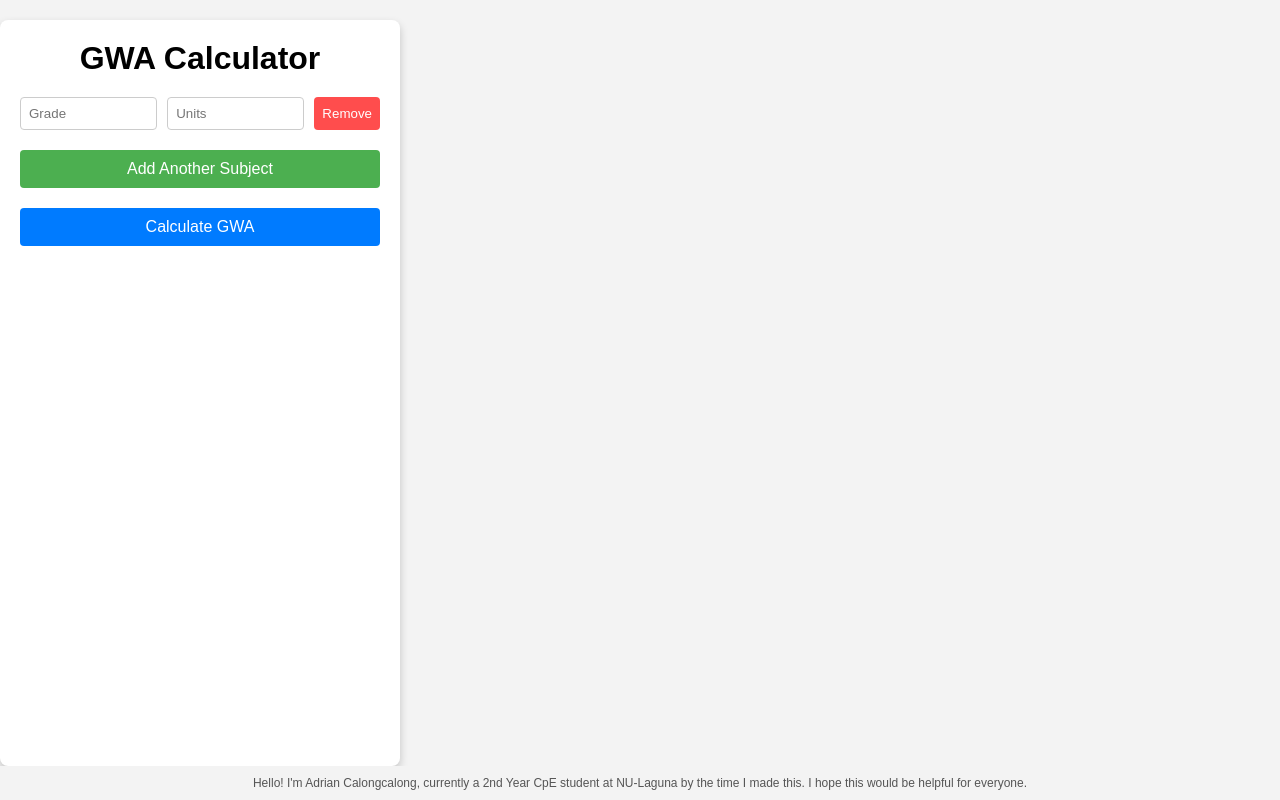
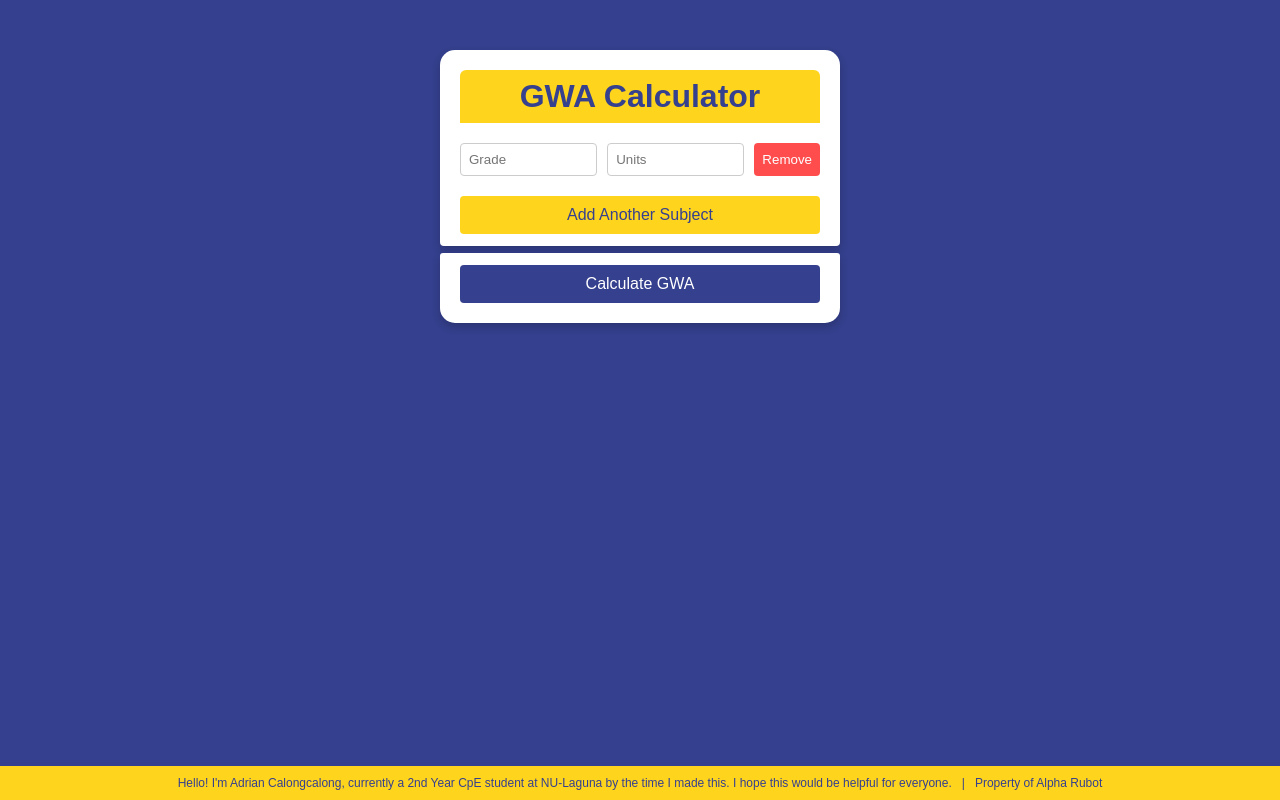
Before and after one commit to DreyLicht/NU-GWA-Calculator, a plain HTML site: page index.html in a window 1280 px wide. Drawn offline with Linux system fonts and the light colour scheme.

Commit message:
Add files via upload

```diff
--- a/index.html
+++ b/index.html
@@ -1,6 +1,7 @@
 <!DOCTYPE html>
 <html lang="en">
 <head>
+  <link rel="shortcut icon" type="image/x-icon" href="RUBOT.png" />
   <meta charset="UTF-8">
   <meta name="viewport" content="width=device-width, initial-scale=1.0">
   <title>GWA Calculator</title>
@@ -17,12 +18,14 @@
       </div>
     </div>
     <button id="add-grade">Add Another Subject</button>
+  </div>
+  <div class="container2">
     <button id="calculate-gwa">Calculate GWA</button>
     <h2 id="result"></h2>
   </div>
 
   <footer>
-    <p>Hello! I'm Adrian Calongcalong, currently a 2nd Year CpE student at NU-Laguna by the time I made this. I hope this would be helpful for everyone.</p>
+    <p>Hello! I'm Adrian Calongcalong, currently a 2nd Year CpE student at NU-Laguna by the time I made this. I hope this would be helpful for everyone.   |    Property of Alpha Rubot </p>
   </footer>
 
   <script src="script.js"></script>
--- a/style.css
+++ b/style.css
@@ -7,25 +7,48 @@
 body {
   display: flex;
   flex-direction: column;
+  align-items: center;
   min-height: 100vh;
+  margin: 0;
   font-family: Arial, sans-serif;
-  background-color: #f3f3f3;
+  background-color: rgb(53,64,142);
 }
 
 .container {
   background-color: #fff;
   padding: 20px;
-  border-radius: 8px;
+  padding-bottom:2px;
+  border-top-left-radius: 15px;
+  border-top-right-radius: 15px;
+  border-bottom-left-radius: 4px;
+  border-bottom-right-radius: 4px;
   box-shadow: 0 4px 8px rgba(0, 0, 0, 0.2);
   max-width: 400px;
   width: 100%;
-  margin-top: 20px;
-  flex-grow: 1; /* Allow container to grow and push footer down */
-  overflow-y: auto; /* Adds scroll if content overflows */
+  margin-top: 50px;
+}
+.container2 {
+  background-color: #ffffff;
+  padding: 20px;
+  padding-top: 2px;
+  padding-bottom: 10px;
+  border-bottom-right-radius: 15px;
+  border-bottom-left-radius: 15px;
+  border-top-right-radius: 3px;
+  border-top-left-radius: 3px;
+  box-shadow: 0 4px 8px rgba(0, 0, 0, 0.2);
+  max-width: 400px;
+  width: 100%;
+  margin-top: 7px;
 }
 
 h1 {
+  background-color: rgb(255,212,29);
+  border-top-left-radius: 6px;
+  border-top-right-radius: 6px;
   text-align: center;
+  color: rgb(53,64,142);
+  padding: 8px;
   margin-bottom: 20px;
 }
 
@@ -62,12 +85,12 @@ h1 {
 }
 
 #add-grade {
-  background-color: #4CAF50;
-  color: white;
+  background-color: rgb(255,212,29);
+  color: rgb(53,64,142);
 }
 
 #calculate-gwa {
-  background-color: #007BFF;
+  background-color: rgb(53,64,142);
   color: white;
 }
 
@@ -79,9 +102,10 @@ h2 {
 footer {
   text-align: center;
   font-size: 12px;
-  color: #555;
-  background-color: #f3f3f3;
+  color: rgb(53,64,142);
+  background-color: rgb(255,212,29);
   padding: 10px;
   width: 100%;
-  position: relative; /* Fixed position removed to keep it at the bottom */
+  margin-top: auto;
+  position:relative;
 }
```
Also changed, not shown: RUBOT.png (added).
